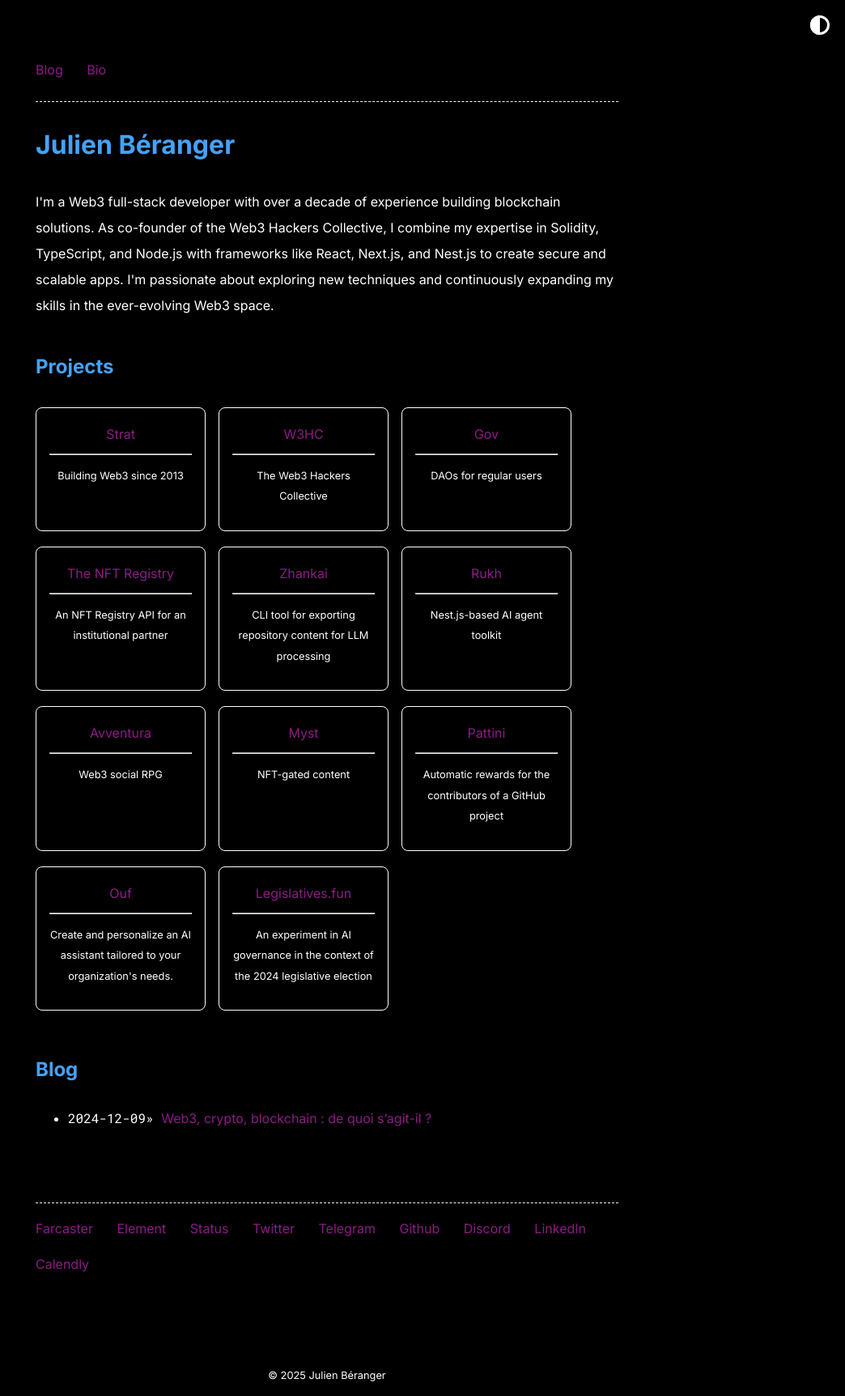
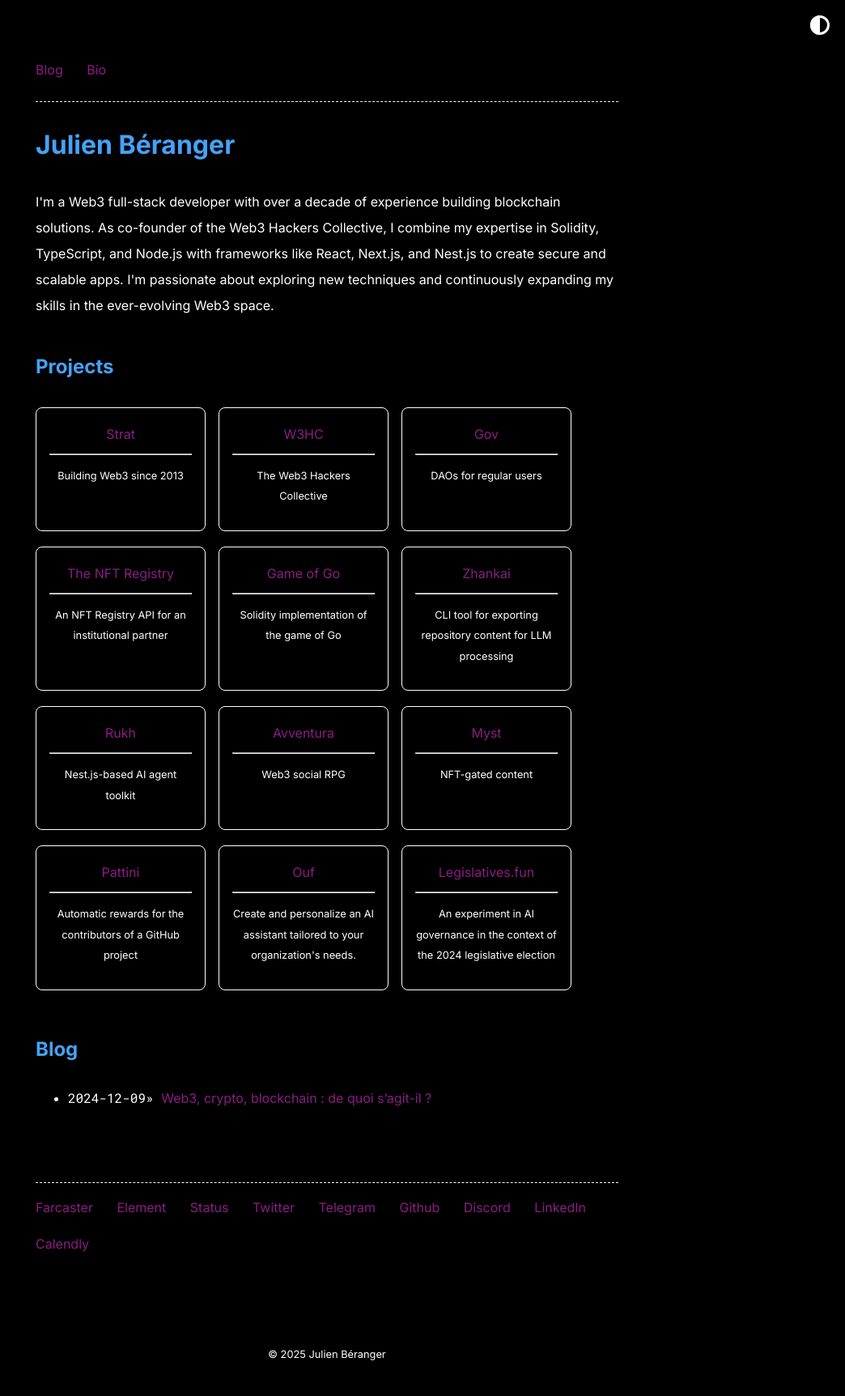
Before and after one commit to julienbrg/personal-website, a Jekyll site: the page built from index.md, in a window 1280 px wide. Shown: the whole page at 81% size, without its empty margins (236-1280 px from the left). Built offline with Jekyll 4.4.1, drawn with Linux system fonts in a browser that asks for light colours; after the commit the page ends 1699 px from its top, so only the background shows below that.

Commit message:
Add game of Go (#28)
add game of Go

```diff
--- a/_data/home.yml
+++ b/_data/home.yml
@@ -21,6 +21,10 @@ project_entries:
   - title: The NFT Registry
     url: https://github.com/strat-web3/nft-registry-contracts
     desc: An NFT Registry API for an institutional partner
+
+  - title: Game of Go
+    url: https://github.com/julienbrg/game-of-go
+    desc: Solidity implementation of the game of Go
 
   - title: Zhankai
     url: https://github.com/w3hc/zhankai
```
